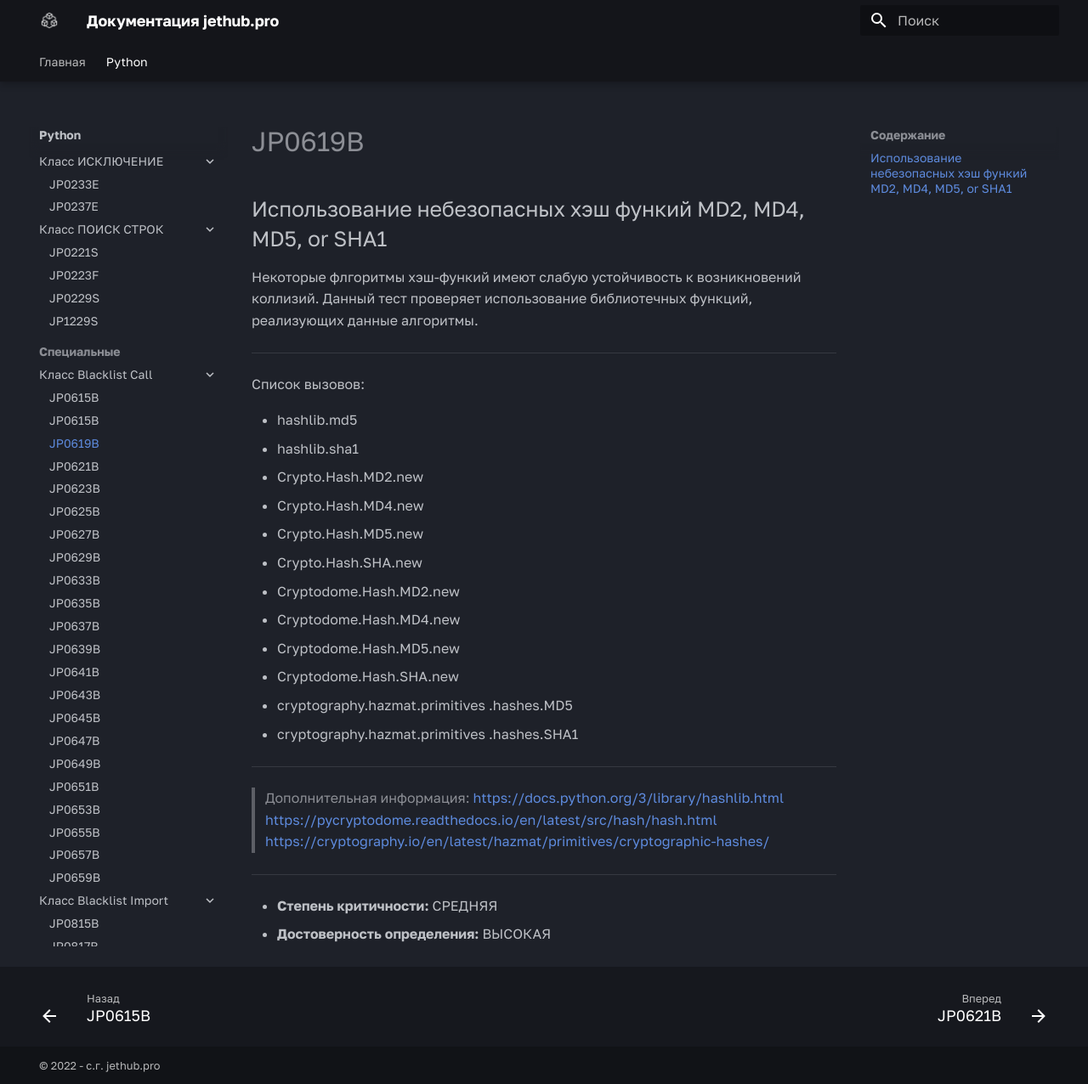
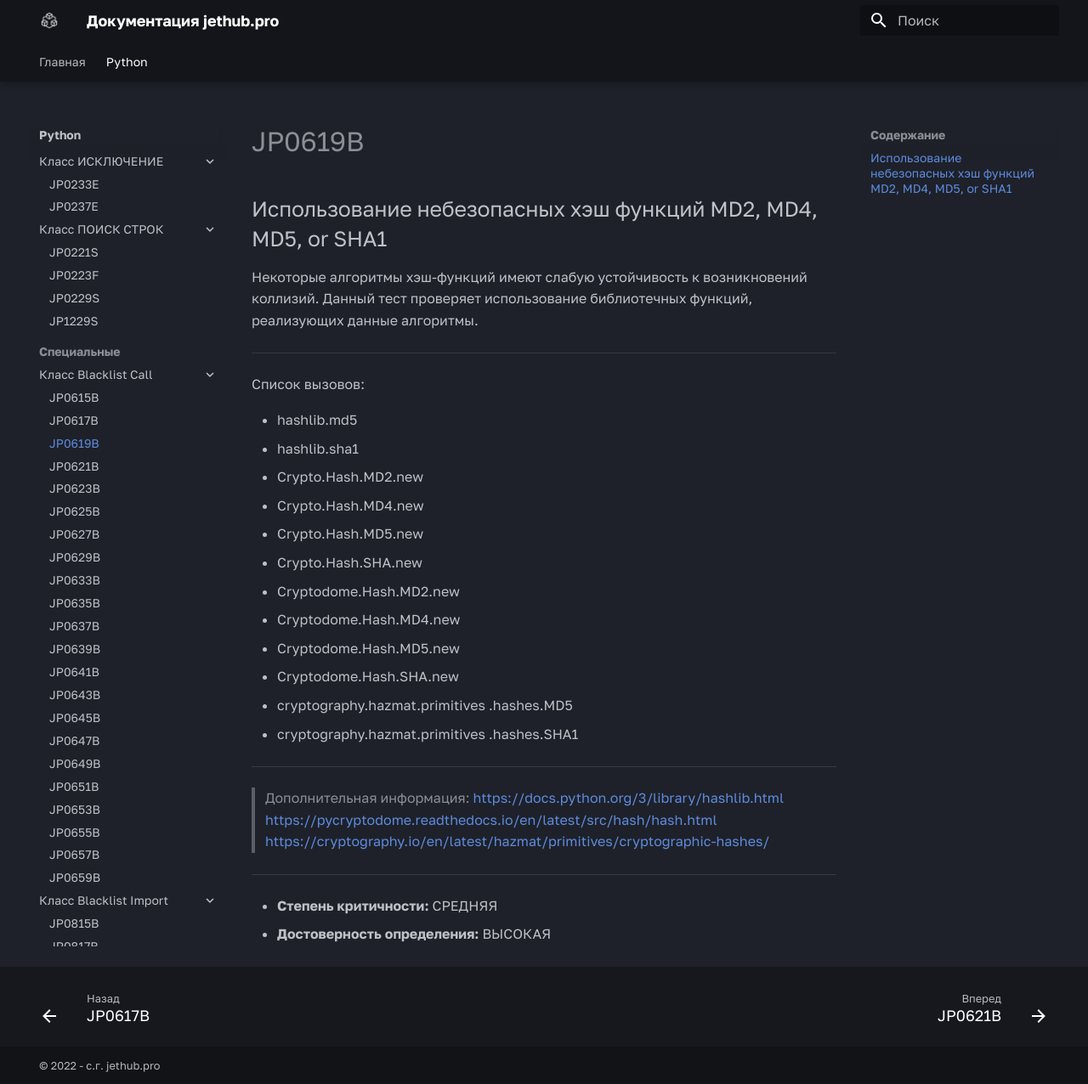
Before and after one commit to jethub-tech/docs.jethub.pro, an MkDocs documentation site: the page built from docs/python/special/Call/JP0619B использование небезопасных хэш функий MD2, MD4, MD5, or SHA1.md, in a window 1280 px wide and 1276 px high. Shown: the whole window at 85% size. Built offline with MkDocs 1.6.1 and Material for MkDocs 9.7.7, drawn with Linux system fonts in a browser that asks for light colours.

Commit message:
blacklist fix

```diff
--- a/docs/python/special/Call/JP0617B вызов модулей marshal.md
+++ b/docs/python/special/Call/JP0617B вызов модулей marshal.md
@@ -1,4 +1,4 @@
-# JP0615B
+# JP0617B
 ## Вызов модулей marshal
 Использование marshal может быть небезопасным при десериализации данных из недоверенного источника.
 Данный тест предупреждает об использовании marshal для десериализации данных.
--- a/docs/python/special/Call/JP0619B использование небезопасных хэш функий MD2, MD4, MD5, or SHA1.md
+++ b/docs/python/special/Call/JP0619B использование небезопасных хэш функий MD2, MD4, MD5, or SHA1.md
@@ -1,6 +1,6 @@
 # JP0619B
-## Использование небезопасных хэш функий MD2, MD4, MD5, or SHA1
-Некоторые флгоритмы хэш-функий имеют слабую устойчивость к возникновений коллизий.
+## Использование небезопасных хэш функций MD2, MD4, MD5, or SHA1
+Некоторые алгоритмы хэш-функций имеют слабую устойчивость к возникновений коллизий.
 Данный тест проверяет использование библиотечных функций, реализующих данные алгоритмы.
 
 ---
```
Also changed, not shown: docs/python/special/Import/JP0825B импорт xml парсеров sax.md (+1 -1 lines), docs/python/special/Import/JP0837B импорт httpoxy библиотек.md (+1 -1 lines).
